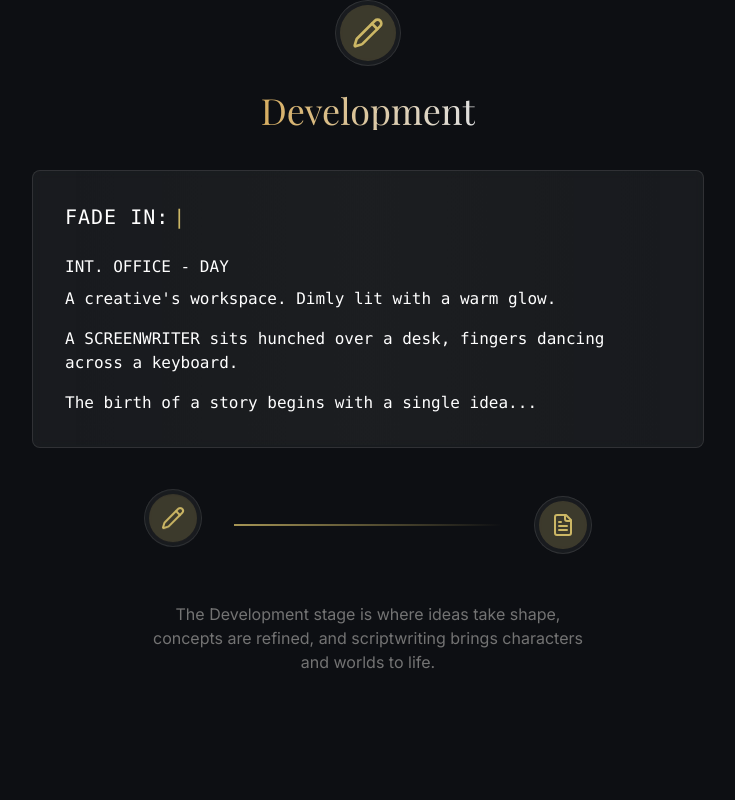
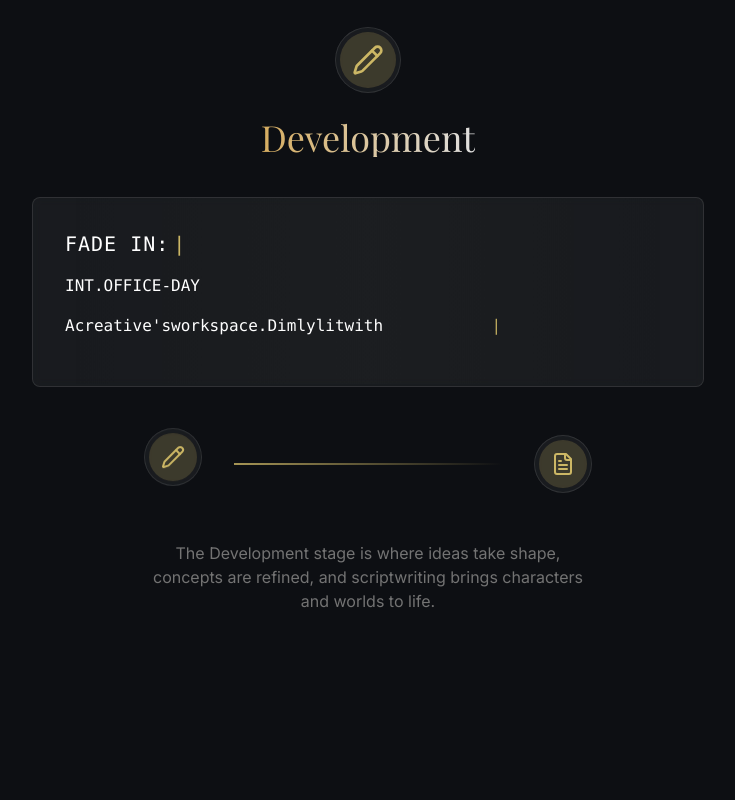
Before and after one commit to yella-beep/cinematic-storyweaver, a React (Vite) app: page / in a window 1280 px wide. Shown: the part 880-1680 px from the top of the page, without its empty margins (272-1007 px from the left). Built offline with nearby package versions, Linux system fonts and the light colour scheme.

Commit message:
Animate script writing text
Animate the script writing text to simulate typing.

```diff
--- a/src/components/stages/Development.tsx
+++ b/src/components/stages/Development.tsx
@@ -1,22 +1,28 @@
 
-import React, { useEffect, useRef } from "react";
+import React, { useEffect, useRef, useState } from "react";
 import { PencilIcon, FileTextIcon } from "lucide-react";
 import { motion } from "framer-motion";
 
 const Development = ({ onView }: { onView: () => void }) => {
   const sectionRef = useRef<HTMLDivElement>(null);
-  const textRef = useRef<HTMLDivElement>(null);
   const scriptRef = useRef<HTMLDivElement>(null);
+  const [typing, setTyping] = useState(false);
+  const [currentTextIndex, setCurrentTextIndex] = useState(0);
+
+  const scriptLines = [
+    "FADE IN:",
+    "INT. OFFICE - DAY",
+    "A creative's workspace. Dimly lit with a warm glow.",
+    "A SCREENWRITER sits hunched over a desk, fingers dancing across a keyboard.",
+    "The birth of a story begins with a single idea..."
+  ];
 
   useEffect(() => {
     const observer = new IntersectionObserver(
       ([entry]) => {
         if (entry.isIntersecting) {
           entry.target.classList.add("opacity-100");
-          if (textRef.current) {
-            textRef.current.classList.add("animate-typing");
-            textRef.current.classList.add("after:animate-cursor-blink");
-          }
+          setTyping(true);
           onView();
         }
       },
@@ -33,6 +39,26 @@ const Development = ({ onView }: { onView: () => void }) => {
       }
     };
   }, [onView]);
+
+  useEffect(() => {
+    if (typing && currentTextIndex < scriptLines.length - 1) {
+      const timer = setTimeout(() => {
+        setCurrentTextIndex(prevIndex => prevIndex + 1);
+      }, 2500); // Time before next line appears
+
+      return () => clearTimeout(timer);
+    }
+  }, [typing, currentTextIndex, scriptLines.length]);
+
+  const typewriterVariants = {
+    hidden: { opacity: 0 },
+    visible: (i: number) => ({
+      opacity: 1,
+      transition: {
+        delay: i * 0.5,
+      }
+    })
+  };
 
   return (
     <div
@@ -72,41 +98,66 @@ const Development = ({ onView }: { onView: () => void }) => {
       >
         <div className="absolute inset-0 bg-gradient-to-r from-transparent via-white/5 to-transparent animate-float opacity-30"></div>
 
-        <div className="typewriter mb-6">
-          <h1 ref={textRef} className="text-lg md:text-xl font-mono after:content-['|'] after:ml-1 after:text-primary whitespace-pre-wrap sm:whitespace-nowrap overflow-hidden w-full">
-            FADE IN:
-          </h1>
-        </div>
-
-        <motion.div
-          className="mb-4"
-          initial={{ opacity: 0 }}
-          whileInView={{ opacity: 1 }}
-          transition={{ duration: 0.5, delay: 1 }}
-          viewport={{ once: true }}
-        >
-          <p className="text-sm md:text-base font-mono mb-2">INT. OFFICE - DAY</p>
-          <p className="text-sm md:text-base font-mono mb-2">A creative's workspace. Dimly lit with a warm glow.</p>
-        </motion.div>
-
-        <motion.div
-          className="mb-4"
-          initial={{ opacity: 0 }}
-          whileInView={{ opacity: 1 }}
-          transition={{ duration: 0.5, delay: 1.5 }}
-          viewport={{ once: true }}
-        >
-          <p className="text-sm md:text-base font-mono mb-2">A SCREENWRITER sits hunched over a desk, fingers dancing across a keyboard.</p>
-        </motion.div>
-
-        <motion.div
-          initial={{ opacity: 0 }}
-          whileInView={{ opacity: 1 }}
-          transition={{ duration: 0.5, delay: 2 }}
-          viewport={{ once: true }}
-        >
-          <p className="text-sm md:text-base font-mono">The birth of a story begins with a single idea...</p>
-        </motion.div>
+        {scriptLines.map((line, index) => (
+          index <= currentTextIndex && (
+            <motion.div
+              key={index}
+              className={`mb-4 ${index === 0 ? "typewriter" : ""}`}
+              custom={index}
+              initial="hidden"
+              animate="visible"
+              variants={typewriterVariants}
+            >
+              {index === 0 ? (
+                <h1 className={`text-lg md:text-xl font-mono after:content-['|'] after:ml-1 after:text-primary ${typing ? "animate-typing after:animate-cursor-blink" : ""}`}>
+                  {line}
+                </h1>
+              ) : (
+                <p className="text-sm md:text-base font-mono mb-2 typing-text">
+                  <motion.span
+                    initial={{ opacity: 0 }}
+                    animate={{ opacity: 1 }}
+                    transition={{
+                      duration: 1.5,
+                      ease: "easeInOut",
+                      delay: 0.1
+                    }}
+                    className="relative inline-block"
+                  >
+                    {Array.from(line).map((char, charIndex) => (
+                      <motion.span
+                        key={charIndex}
+                        initial={{ opacity: 0 }}
+                        animate={{ opacity: 1 }}
+                        transition={{
+                          duration: 0.01,
+                          delay: charIndex * 0.05,
+                          ease: "easeIn"
+                        }}
+                      >
+                        {char}
+                      </motion.span>
+                    ))}
+                    {index === currentTextIndex && (
+                      <motion.span
+                        initial={{ opacity: 0 }}
+                        animate={{ opacity: [0, 1, 0] }}
+                        transition={{
+                          duration: 0.8,
+                          repeat: Infinity,
+                          repeatType: "loop"
+                        }}
+                        className="absolute -right-3 top-0 text-primary"
+                      >
+                        |
+                      </motion.span>
+                    )}
+                  </motion.span>
+                </p>
+              )}
+            </motion.div>
+          )
+        ))}
       </motion.div>
 
       <motion.div
--- a/src/index.css
+++ b/src/index.css
@@ -130,6 +130,11 @@
   animation: blink 0.75s step-end infinite;
 }
 
+.typing-text span {
+  display: inline-block;
+  position: relative;
+}
+
 @keyframes typing {
   from { width: 0 }
   to { width: 100% }
```
